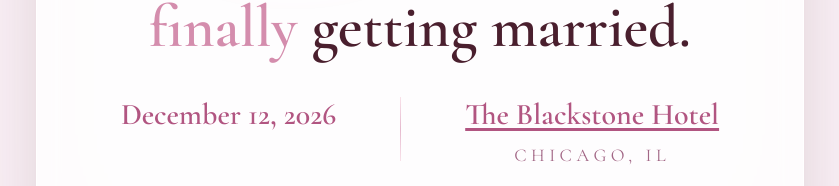
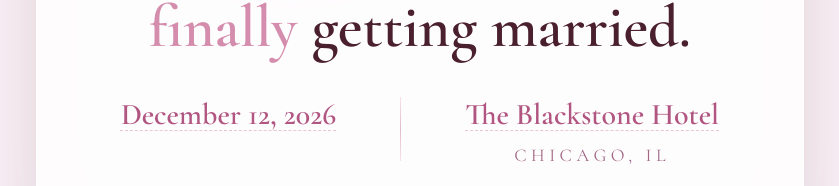
Before and after one commit to seangransee/wedding, a Next.js app: page /savethedate in a window 1280 px wide. Shown: the part 384-570 px from the top of the page, without its empty margins (220-1059 px from the left). Built offline with nearby package versions, Linux system fonts and the light colour scheme.

Commit message:
Add links to wedding date and hotel with updated styling in SaveTheDate.

```diff
--- a/src/app/savethedate/page.tsx
+++ b/src/app/savethedate/page.tsx
@@ -72,7 +72,14 @@
           <div className="mt-8 flex flex-col gap-6 md:flex-row md:items-start md:justify-center md:gap-16">
             <div>
               <p className="text-2xl font-semibold text-[#b15581] sm:text-3xl">
-                December 12, 2026
+                <a
+                  href="https://www.google.com/calendar/render?action=TEMPLATE&text=Sean%20%26%20Lexi%27s%20Wedding&dates=20261212/20261213&location=The%20Blackstone%2C%20Autograph%20Collection%2C%20636%20South%20Michigan%20Avenue%2C%20Chicago%2C%20IL%2060605%2C%20USA&details=Lexi%20and%20Sean%20are%20finally%20getting%20married."
+                  target="_blank"
+                  rel="noopener noreferrer"
+                  className="text-current underline decoration-dashed decoration-1 decoration-[#d48dad]/50 underline-offset-6 hover:text-[#d48dad] hover:decoration-[#d48dad]"
+                >
+                  December 12, 2026
+                </a>
               </p>
             </div>
             <div className="md:hidden text-xs uppercase tracking-[0.4em] text-[#a26786]">
@@ -82,10 +89,10 @@
             <div>
               <p className="text-2xl font-semibold text-[#b15581] sm:text-3xl">
                 <a
-                  href="https://www.google.com/maps/place/The+Blackstone,+Autograph+Collection/"
+                  href="https://maps.app.goo.gl/UKgUKENz1W4efCC7A"
                   target="_blank"
                   rel="noopener noreferrer"
-                  className="text-current underline underline-offset-4 hover:text-[#d48dad]"
+                  className="text-current underline decoration-dashed decoration-1 decoration-[#d48dad]/50 underline-offset-6 hover:text-[#d48dad] hover:decoration-[#d48dad]"
                 >
                   The Blackstone Hotel
                 </a>
```
